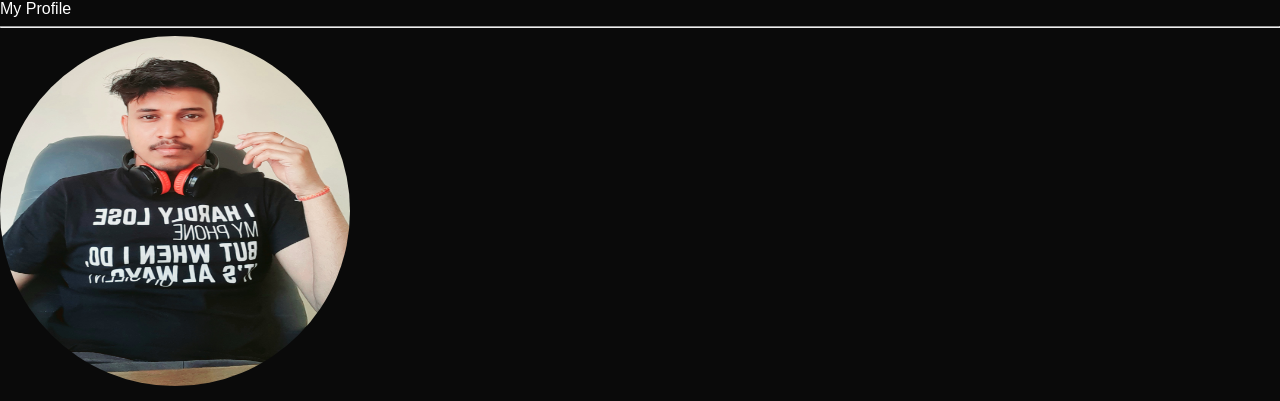
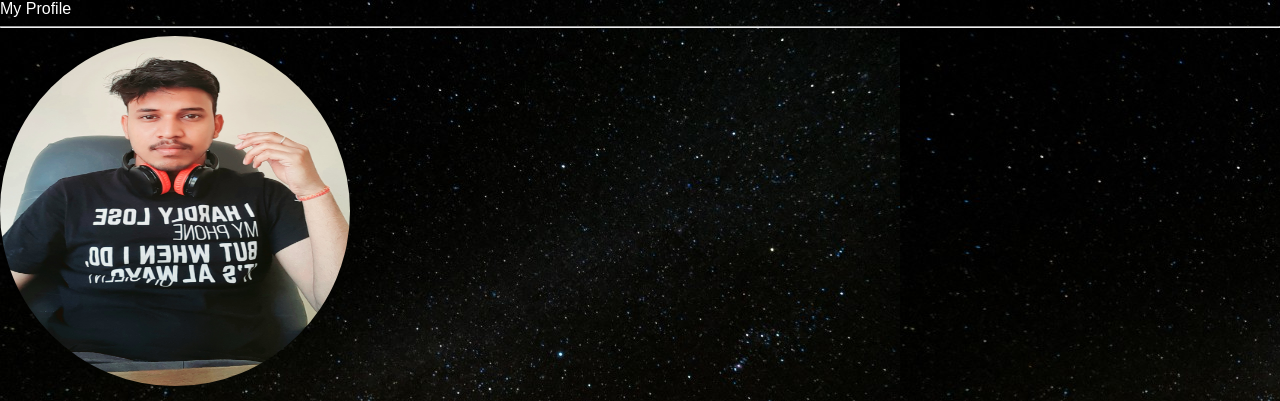
Before and after one commit to sam5102/my_portfolio, a plain HTML site: page index.html in a window 1280 px wide. Shown: the top 401 px of the page. Drawn offline with Linux system fonts and the light colour scheme.

Commit message:
first commit

```diff
--- a/index.css
+++ b/index.css
@@ -1,7 +1,8 @@
 * body {
     padding: 0;
     margin: 0;
-    background-color: #0A0A0A;
+    /* background-color: #0A0A0A; */
+    background-image: url(./utils/dark.jpg);
     font-family: sans-serif, Geneva, Tahoma, sans-serif;
 }
 
```
Also changed, not shown: utils/dark-2.jpeg (added), utils/dark.jpg (added).
